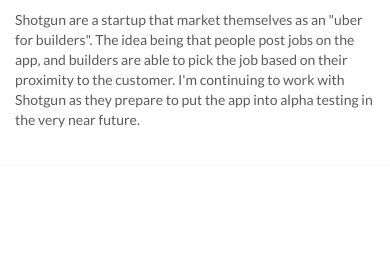
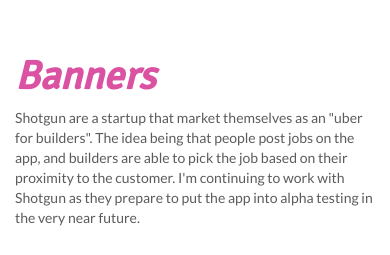
Before and after one commit to olu1987/leshia_thomas_new, a PHP site: page /ocado-project.php in a window 390 px wide. Shown: the part 2816-3071 px from the top of the page. Run offline with PHP 8.4, Linux system fonts and the light colour scheme.

Commit message:
placement for ocado page text items

```diff
--- a/build/css/application-1.0.css
+++ b/build/css/application-1.0.css
@@ -231,6 +231,14 @@
   text-transform: capitalize;
   font-family: 'Cinzel', serif;
   font-weight: 700; }
+
+.ocado-page .feature-row h2, .ocado-page .header-row h2 {
+  text-transform: capitalize;
+  font-style: italic;
+  font-family: 'Signika', serif;
+  font-weight: 700;
+  font-size: 40px;
+  color: #DB52A3; }
 
 .header {
   min-height: 660px;
@@ -493,7 +501,8 @@
 
 .feature-row, .header-row {
   display: flex;
-  align-items: center; }
+  align-items: center;
+  position: relative; }
 
 .feature-row {
   padding: 50px 0; }
@@ -530,6 +539,21 @@
 
 .cls-page .container, .cls-page .loader-container {
   background: #e8e6e6; }
+
+.ocado-overlapping-text-col {
+  position: absolute;
+  z-index: 10;
+  max-width: 320px; }
+  .ocado-overlapping-text-col.one {
+    margin-left: 30px;
+    top: 265px; }
+  .ocado-overlapping-text-col.two {
+    right: 30px;
+    top: 215px;
+    right: 90px; }
+  .ocado-overlapping-text-col.three {
+    top: 100px;
+    left: 30px; }
 
 .row.footer {
   height: 200px;
@@ -875,7 +899,7 @@
   top: 35vh;
   text-indent: -9999em;
   border-top: 1.1em solid rgba(159, 159, 159, 0);
-  border-right: 1.1em solid transparent;
+  border-right: 1.1em solid rgba(0, 0, 0, 0);
   border-bottom: 1.1em solid rgba(159, 159, 159, 0);
   border-left: 1.1em solid rgba(159, 159, 159, 0);
   background: red;
@@ -1092,7 +1116,20 @@
     padding: 0;
     text-align: center; }
     .row.footer ul {
-      text-align: center; } }
+      text-align: center; }
+  .ocado-overlapping-text-col {
+    position: relative;
+    margin: 0 !important;
+    max-width: none;
+    top: 0 !important;
+    left: 0 !important;
+    right: 0 !important; }
+  .ocado-page .feature-row {
+    display: block; }
+    .ocado-page .feature-row > div {
+      margin-top: 30px;
+      margin-left: 0 !important;
+      margin-right: 0 !important; } }
 
 @media (max-width: 1040px) {
   .home .header {
--- a/header.php
+++ b/header.php
@@ -17,7 +17,7 @@
     <link rel="stylesheet" href="css/normalize.css">
     <link rel="stylesheet" href="build/css/application-1.0.css">
     <script src="js/vendor/modernizr-2.8.3.min.js"></script>
-    <link href="https://fonts.googleapis.com/css?family=Lato|Open+Sans:300i,400|Cinzel:400,700|Arvo" rel="stylesheet">
+    <link href="https://fonts.googleapis.com/css?family=Lato|Open+Sans:300i,400|Cinzel:400,700|Arvo|Signika" rel="stylesheet">
 </head>
 <body onunload="" class="<?php
          if(isset($body)){ echo $body;}else{ echo'not-home';} ?>">
--- a/ocado-project.php
+++ b/ocado-project.php
@@ -19,11 +19,27 @@
         </div>
       </div>
       <div class="row feature-row">
-        <div class="col-md-10 col-md-offset-1">
+      <div class="col-md-6 ocado-overlapping-text-col one">
+         <h2>Mood Board</h2>
+          <p>Shotgun are a startup that market themselves as an "uber for builders".
+            The idea being that people post jobs on the app, and builders are able to pick
+            the job based on their proximity to the customer. I'm continuing to work with Shotgun
+            as they prepare to put the app into alpha testing in the very near future.
+            </p>
+        </div>
+        <div class="col-md-12">
           <img class="img-responsive" src="img/ocado-new-mood-board.jpg" />
         </div>
       </div>
       <div class="row feature-row">
+        <div class="col-md-6 ocado-overlapping-text-col two">
+         <h2>typography and color</h2>
+          <p>Shotgun are a startup that market themselves as an "uber for builders".
+            The idea being that people post jobs on the app, and builders are able to pick
+            the job based on their proximity to the customer. I'm continuing to work with Shotgun
+            as they prepare to put the app into alpha testing in the very near future.
+            </p>
+        </div>
         <div class="col-md-10 col-md-offset-1">
           <img class="img-responsive" src="img/ocado-typography.png" />
         </div>
@@ -34,11 +50,11 @@
         </div>
       </div>
       <div class="row feature-row">
-        <div class="col-md-4 col-md-offset-4">
+        <div class="col-md-4 col-md-offset-4 text-center">
         <h2>Logo Ideation</h2>
         <p>Shotgun are a startup that market themselves as an "uber for builders".
             The idea being that people post jobs on the app, and builders are able to pick
-            the job based on their proximity to the customer.
+            the job based on their proximity to the.
             </p>
         </div>
       </div>
@@ -48,22 +64,38 @@
         </div>
       </div>
       <div class="row feature-row">
+       <div class="col-md-6 ocado-overlapping-text-col one">
+         <h2>Shop in shop layouts</h2>
+          <p>Shotgun are a startup that market themselves as an "uber for builders".
+            The idea being that people post jobs on the app, and builders are able to pick
+            the job based on their proximity to the customer. I'm continuing to work with Shotgun
+            as they prepare to put the app into alpha testing in the very near future.
+            </p>
+        </div>
         <div class="col-md-10 col-md-offset-1">
           <img class="img-responsive" src="img/ocado-ui-one.jpg" />
         </div>
       </div>
       <div class="row feature-row">
+      <div class="col-md-6 ocado-overlapping-text-col three">
+         <h2>Banners</h2>
+          <p>Shotgun are a startup that market themselves as an "uber for builders".
+            The idea being that people post jobs on the app, and builders are able to pick
+            the job based on their proximity to the customer. I'm continuing to work with Shotgun
+            as they prepare to put the app into alpha testing in the very near future.
+            </p>
+        </div>
         <div class="col-md-10 col-md-offset-1">
           <img class="img-responsive" src="img/ocado-ui-two.jpg" />
         </div>
       </div>
       <div class="row feature-row">
-        <div class="col-md-7 col-sm-6 col-md-offset-1 px-0">
+        <div class="col-md-7 col-md-offset-1 px-0">
           <img class="img-responsive" src="img/ocado-color-options.jpg" />
         </div>
-        <div class="col-md-3 col-sm-6 col-md-offset-1">
+        <div class="col-md-3 ml-50">
            <img class="img-responsive" src="img/ocado-birds.png" />
-           <h2>Account Page</h2>
+           <h2>Asset Placement Mockups</h2>
            <p>Shotgun are a startup that market themselves as an "uber for builders".
             The idea being that people post jobs on the app, and builders are able to pick
             the job based on their proximity to the customer. I'm continuing to work with Shotgun
--- a/sass/base/_headings.scss
+++ b/sass/base/_headings.scss
@@ -44,3 +44,14 @@
     font-weight: 700;
   }
 }
+
+.ocado-page .feature-row, .ocado-page .header-row {
+  h2 {
+    text-transform: capitalize;
+    font-style: italic;
+    font-family: 'Signika', serif;
+    font-weight: 700;
+    font-size: 40px;
+    color: #DB52A3;
+  }
+}
--- a/sass/layout/_page.scss
+++ b/sass/layout/_page.scss
@@ -233,6 +233,7 @@
 .feature-row, .header-row {
   display: flex;
   align-items: center;
+  position: relative;
 }
 
 .feature-row {
@@ -271,3 +272,25 @@
 .cls-page .container, .cls-page .loader-container {
   background: #e8e6e6;
 }
+
+.ocado-overlapping-text-col {
+  position: absolute;
+  z-index: 10;
+  max-width: 320px;
+
+  &.one {
+    margin-left: 30px;
+    top: 265px;
+  }
+
+  &.two {
+    right: 30px;
+    top: 215px;
+    right: 90px;
+  }
+
+  &.three {
+    top: 100px;
+    left: 30px;
+  }
+}
--- a/sass/state/_media-queries.scss
+++ b/sass/state/_media-queries.scss
@@ -79,6 +79,25 @@
       text-align: center;
     }
   }
+
+  .ocado-overlapping-text-col{
+    position: relative;
+    margin: 0 !important;
+    max-width: none;
+    top: 0 !important;
+    left: 0 !important;
+    right: 0 !important;
+  }
+
+  .ocado-page .feature-row {
+    display: block;
+
+    > div {
+      margin-top: 30px;
+      margin-left: 0 !important;
+      margin-right: 0 !important;
+    }
+  }
 }
 
 @media (max-width: 1040px){
```
Also changed, not shown: 1 other file.
